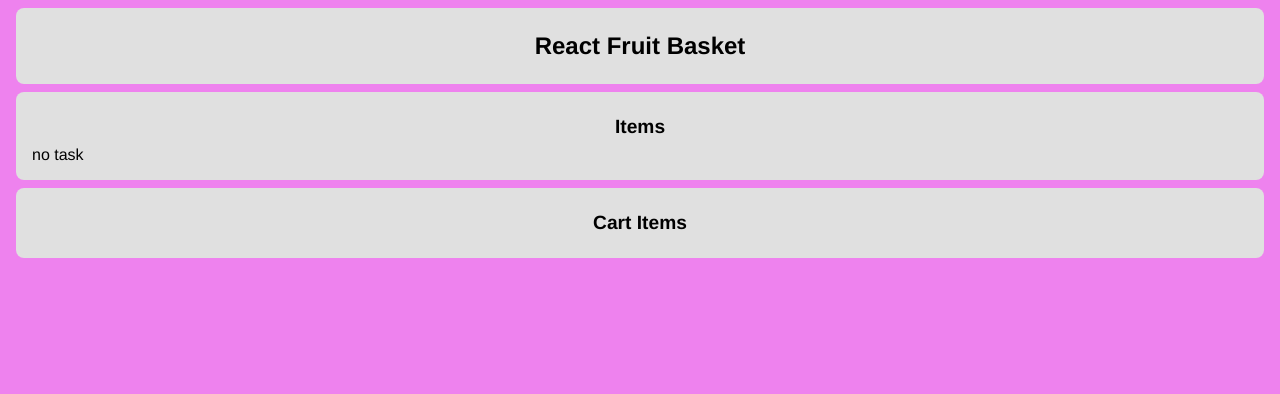
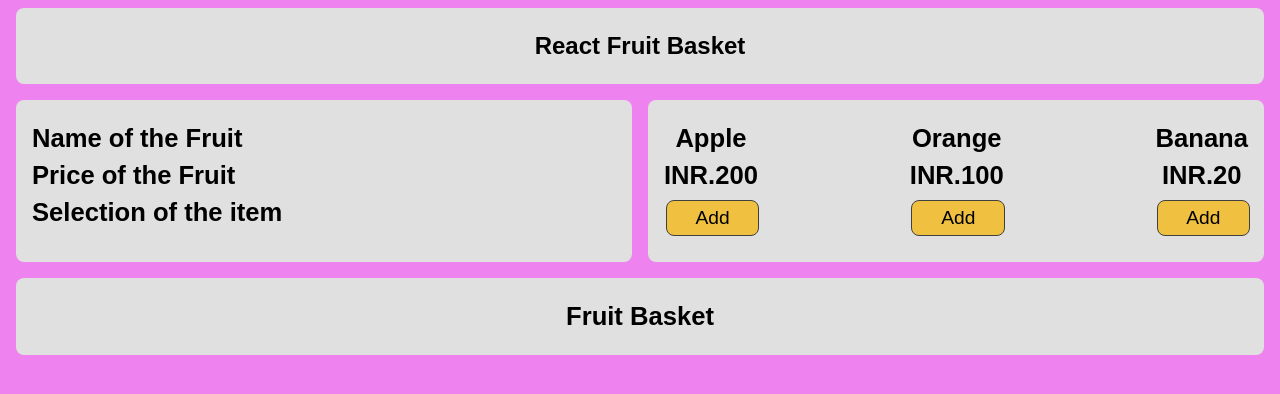
Before and after one commit to Sangi19/fruit-basket, a React (Create React App) app: page / in a window 1280 px wide. Shown: the top 394 px of the page. Built offline with nearby package versions, Linux system fonts and the light colour scheme.

Commit message:
adding the components

```diff
--- a/src/App.js
+++ b/src/App.js
@@ -1,17 +1,36 @@
+import { useState } from 'react';
 import './App.css';
 import Basket from './Components/Basket';
 import Header from './Components/Header';
 import Main from './Components/Main';
+import Mainsub from './Components/Mainsub';
 import data from './data';
 
 function App() {
 const {products} = data;
+const [cartItems, setCartItems]=useState([]);
+
+const onAdd = (product) => {
+  const exist = cartItems.find((x) => x.id === product.id);
+  if (exist) {
+    setCartItems(
+      cartItems.map((x) =>
+        x.id === product.id ? { ...exist, qty: exist.qty + 1 } : x
+      )
+    );
+  } else {
+    setCartItems([...cartItems, { ...product, qty: 1 }]);
+  }
+};
 
   return (
     <div className="App">
-      <Header></Header>
-      <Main products={products}></Main>
-      <Basket></Basket>
+      <Header />
+      <div className="row">
+        <Mainsub />
+      <Main onAdd={onAdd} products={products} />
+      </div>
+      <Basket onAdd={onAdd} cartItems={cartItems} />
     </div>
   );
 }
--- a/src/Components/Basket.js
+++ b/src/Components/Basket.js
@@ -1,9 +1,12 @@
 import React from 'react';
 
 export default function Basket (props) {
+    const {cartItems} = props;
     return (
         <div className="block col-1">
-            <h2>Cart Items</h2>
+            <h2>Fruit Basket</h2>
+           {cartItems === 0 && <div> Fruit basket is empty  </div>}
+
         </div>
     );
 }
--- a/src/Components/Main.js
+++ b/src/Components/Main.js
@@ -2,18 +2,15 @@ import React from 'react';
 import Product from './Product';
 
 export default function Main (props) {
-    const {products} = props;
+    const {products, onAdd} = props;
     return (
-        <main className="block col-1">
-            <h2> Items</h2>
-            <div className="row">
+            <div className="row block col-1">
 
                 {products ? products.map(product => (
-                    <Product key={product.id} product={product} ></Product>
+                    <Product key={product.id} product={product} onAdd={onAdd}></Product>
 
                 )) : "no task"
                 }
-                </div>
-        </main>
+             </div>
     );
 }
--- /dev/null
+++ b/src/Components/Mainsub.js
@@ -0,0 +1,13 @@
+import React from 'react';
+
+export default function Mainsub (props) {
+    return (
+    <header className="block col-1">
+        <div className="text-left">
+            <h2> Name of the Fruit </h2>
+            <h2> Price of the Fruit </h2>
+            <h2> Selection of the item </h2>
+        </div>
+    </header>
+        )
+    }
--- a/src/Components/Product.js
+++ b/src/Components/Product.js
@@ -1,13 +1,15 @@
 import React from 'react'
 
 export default function Product(props) {
-    const {product} = props;
+    const {product, onAdd} = props;
     return (
         <div>
             <h3>{product.name}</h3>
-            <div>{product.price}</div>
+            <h3>INR.{product.price}</h3>
             <div>
-                <button >Add to basket</button>
+                <h3>
+                <button onClick={onAdd}>Add</button>
+                </h3>
             </div>
 
         </div>
--- a/src/data.js
+++ b/src/data.js
@@ -16,3 +16,5 @@ const data={
         price: 20,
     },
 ]}
+
+export default data;
--- a/src/index.css
+++ b/src/index.css
@@ -1,5 +1,5 @@
 body {
-  font-family: Helvetica, Arial, sans-serif;
+  font-family: Arial, sans-serif;
   background-color: violet;
 }
 h1,
@@ -11,10 +11,10 @@ h1 {
   font-size: 1.5rem;
 }
 h2 {
-  font-size: 1.2rem;
+  font-size: 1.6rem;
 }
 h3 {
-  font-size: 1rem;
+  font-size: 1.6rem;
 }
 a {
   text-decoration: none;
@@ -22,6 +22,7 @@ a {
 .row {
   display: flex;
   justify-content: space-between;
+  font-size: xx-large;
 }
 .row.center {
   align-items: center;
@@ -37,16 +38,20 @@ a {
   padding: 1rem;
   margin: 0.5rem;
   border-radius: 0.5rem;
+  font-size:xx-large ;
 }
 .text-right {
   text-align: right;
+}
+.text-left {
+  text-align: left;
 }
 img.small {
   max-height: 8rem;
 }
 button {
-  font-size: 0.8rem;
-  padding: 0.2rem;
+  font-size: 1.2rem;
+  padding: 0.4rem;
   margin: 0.1rem;
   border-radius: 0.5rem;
   border: 0.1rem #404040 solid;
```
